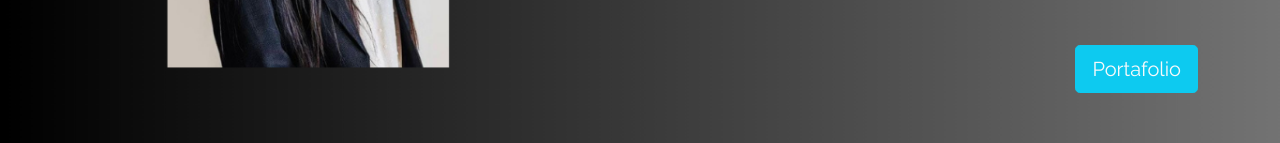
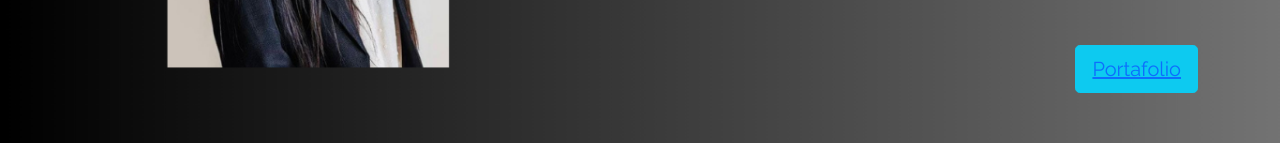
Before and after one commit to sadkyyy/mariselacevedor.github.io, a plain HTML site: page index.html in a window 1280 px wide. Shown: the part 435-578 px from the top of the page. Drawn offline with nearby package versions, Linux system fonts and the light colour scheme.

Commit message:
añadiendo cambios.

```diff
--- a/index.html
+++ b/index.html
@@ -52,7 +52,7 @@
                     Soy una persona altamente comprometida y trabajadora, con una fuerte disposición para aprender y crecer en diferentes áreas.
                 </p>
                 <div class="mb-5 pb-5">
-                <button class="btn btn-lg btn-info text-light"><a href="https://mariselacevedor.github.io/portafolio/"></a>Portafolio</button>
+                <button class="btn btn-lg btn-info text-light"><a href="https://mariselacevedor.github.io/portafolio/">Portafolio</a></button>
                 <a href=""></a>
                 </div>
             </div>
```
